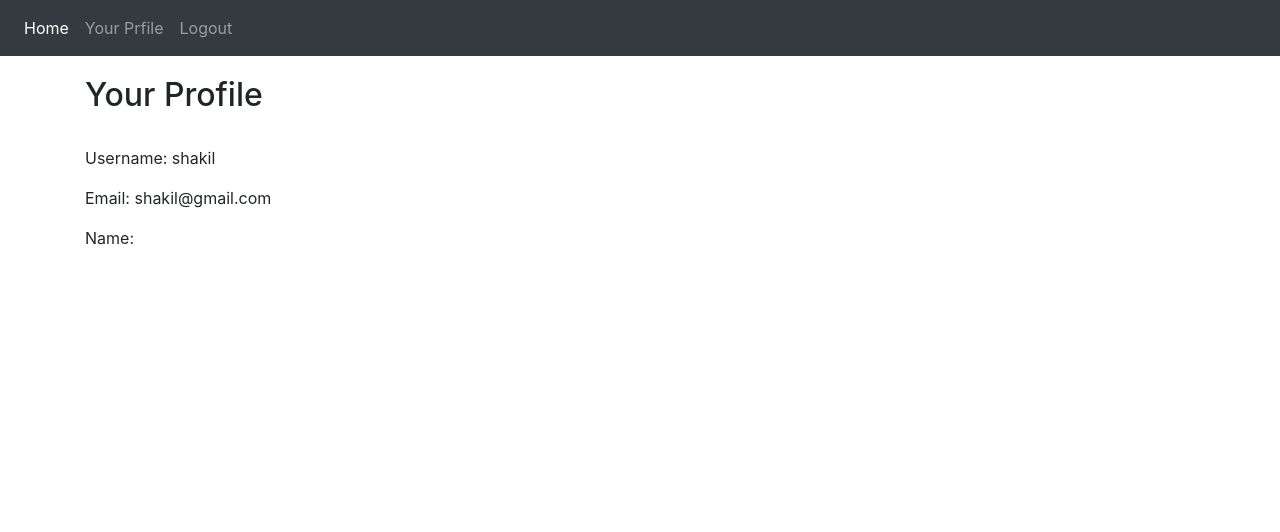
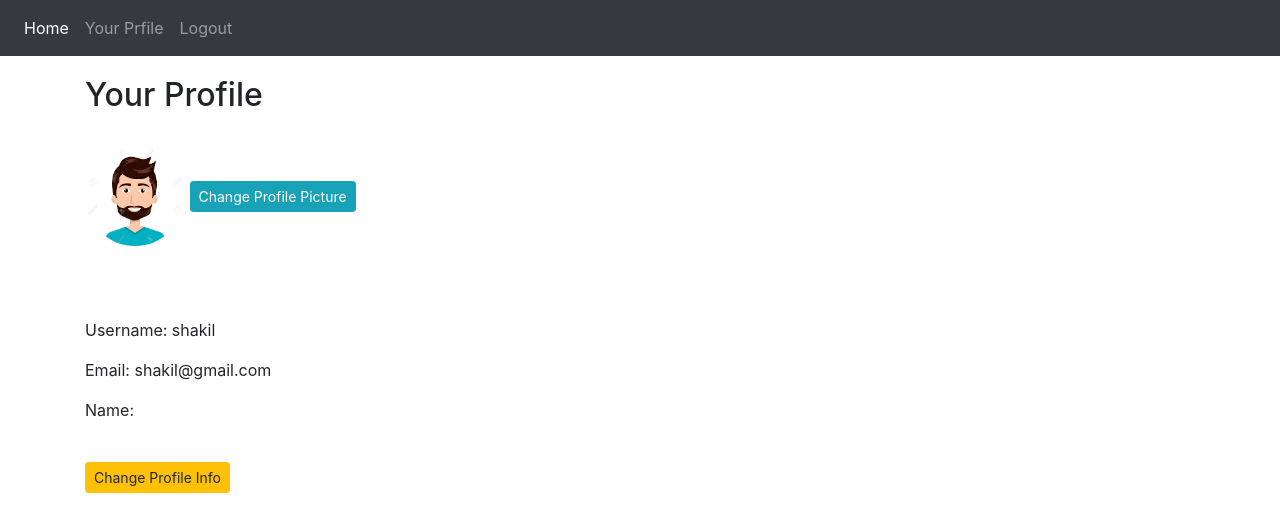
Before and after one commit to mahamoodoul/blog_with_django, a Django app: page /account/profile/ in a window 1280 px wide. Shown: the top 532 px of the page. Run offline with Django 3.2, Linux system fonts and the light colour scheme; a user stored in the database is signed in; data comes from the database, SQL or seed files in the repository; both versions use the stored data as it was after the commit; some libraries are stand-ins or nearby versions.

Commit message:
complete with user profile

```diff
--- a/App_Login/urls.py
+++ b/App_Login/urls.py
@@ -1,6 +1,7 @@
 from django.urls import path
 from App_Login import views
-
+from django.conf import settings
+from django.contrib.staticfiles.urls import static, staticfiles_urlpatterns
 app_name = 'App_Login'
 
 urlpatterns = [
@@ -8,8 +9,10 @@
     path('login/', views.login_page, name='login'),
     path('logout/', views.logout_user, name='logout'),
     path('profile/', views.profile, name='profile'),
-    # path('change-profile/', views.user_change, name='user_change'),
-    # path('password/', views.pass_change, name='pass_change'),
-    # path('add-picture/', views.add_pro_pic, name='add_pro_pic'),
-    # path('change-picture/', views.change_pro_pic, name='change_pro_pic'),
+    path('change-profile/', views.user_change, name='user_change'),
+    path('password/', views.pass_change, name='pass_change'),
+    path('add-picture/', views.add_pro_pic, name='add_pro_pic'),
+    path('change-picture/', views.change_pro_pic, name='change_pro_pic'),
 ]
+urlpatterns += staticfiles_urlpatterns()
+urlpatterns += static(settings.MEDIA_URL, document_root=settings.MEDIA_ROOT)
--- a/App_Login/views.py
+++ b/App_Login/views.py
@@ -5,7 +5,7 @@
 from django.shortcuts import HttpResponseRedirect
 from django.urls import reverse
 from django.contrib.auth.decorators import login_required
-from App_Login.forms import SignUpForm
+from App_Login.forms import SignUpForm, UserProfileChange, ProfilePic
 
 # Create your views here.
 
@@ -43,3 +43,49 @@
 @login_required
 def profile(request):
     return render(request, 'App_Login/profile.html', context={})
+
+
+@login_required
+def user_change(request):
+    current_user = request.user
+    form = UserProfileChange(instance=current_user)
+    if request.method == 'POST':
+        form = UserProfileChange(request.POST, instance=current_user)
+        if form.is_valid():
+            form.save()
+            form = UserProfileChange(instance=current_user)
+    return render(request, 'App_Login/change_profile.html', context={'form':form})
+
+@login_required
+def pass_change(request):
+    current_user = request.user
+    changed = False
+    form = PasswordChangeForm(current_user)
+    if request.method == 'POST':
+        form = PasswordChangeForm(current_user, data=request.POST)
+        if form.is_valid():
+            form.save()
+            changed = True
+    return render(request, 'App_Login/pass_change.html', context={'form':form, 'changed':changed})
+
+@login_required
+def add_pro_pic(request):
+    form = ProfilePic()
+    if request.method == 'POST':
+        form = ProfilePic(request.POST, request.FILES)
+        if form.is_valid():
+            user_obj = form.save(commit=False)
+            user_obj.user = request.user
+            user_obj.save()
+            return HttpResponseRedirect(reverse('App_Login:profile'))
+    return render(request, 'App_Login/pro_pic_add.html', context={'form':form})
+
+@login_required
+def change_pro_pic(request):
+    form = ProfilePic(instance=request.user.user_profile)
+    if request.method == 'POST':
+        form = ProfilePic(request.POST, request.FILES, instance=request.user.user_profile)
+        if form.is_valid():
+            form.save()
+            return HttpResponseRedirect(reverse('App_Login:profile'))
+    return render(request, 'App_Login/pro_pic_add.html', context={'form':form})
--- a/My_Blog_Project/settings.py
+++ b/My_Blog_Project/settings.py
@@ -43,7 +43,8 @@
     'django.contrib.staticfiles',
     'App_Blog',
     'App_Login',
-    'crispy_forms'
+    'crispy_forms',
+    'django_cleanup.apps.CleanupConfig',
 ]
 # bootstrap4, uni-form
 CRISPY_TEMPLATE_PACK = 'bootstrap4'
--- a/My_Blog_Project/urls.py
+++ b/My_Blog_Project/urls.py
@@ -2,6 +2,8 @@
 from django.contrib import admin
 from django.urls import path, include
 from . import views
+from django.conf import settings
+from django.contrib.staticfiles.urls import static, staticfiles_urlpatterns
 
 urlpatterns = [
     path('admin/', admin.site.urls),
@@ -9,3 +11,7 @@
     path('blog/', include('App_Blog.urls')),
     path('', views.Index, name='index')
 ]
+
+
+urlpatterns += staticfiles_urlpatterns()
+urlpatterns += static(settings.MEDIA_URL, document_root=settings.MEDIA_ROOT)
--- a/templates/App_Login/profile.html
+++ b/templates/App_Login/profile.html
@@ -2,11 +2,23 @@
 {% block title_block %} User Profile {% endblock %}
 {% block body_block %}
 <h2>Your Profile</h2>
-
+<br>
+{% if user.user_profile %}
+<img src='/media/{{user.user_profile.profile_pic}}' class="rounded-circle" width="100px">
+<br>
+<br>
+<a href="{% url 'App_Login:change_pro_pic' %}" class="btn btn-info btn-sm">Change Profile Picture</a>
+{% else %}
+<img src='/media/profile_pics/avatar.jpg' class="rounded-circle" width="100px">
+<a href="{% url 'App_Login:add_pro_pic' %}" class="btn btn-info btn-sm">Change Profile Picture</a>
+<br>
+<br>
+{% endif %}
+<br>
 <br>
 <p>Username: {{ user.username }}</p>
 <p>Email: {{ user.email }}</p>
 <p>Name: {{user.first_name }} {{ user.last_name }}</p>
 <br>
-
+<a href="{% url 'App_Login:user_change' %}" class="btn btn-warning btn-sm">Change Profile Info</a>
 {% endblock %}
```
Also changed, not shown: App_Login/forms.py (+5 -4 lines), templates/App_Login/change_profile.html (added, +10 -0 lines), templates/App_Login/pass_change.html (added, +15 -0 lines), templates/App_Login/pro_pic_add.html (added, +11 -0 lines), db.sqlite3, media/blog_images/1_F-HYvbpOXK1LnKkPC9b6ZA.png (added), media/blog_images/1_UgYbimgPXf6XXxMy2yqRLw.png (added), media/logo.png (added), media/profile_pics/1.jpeg (added), media/profile_pics/avatar.jpg (added), media/profile_pics/data_science.PNG (added).
